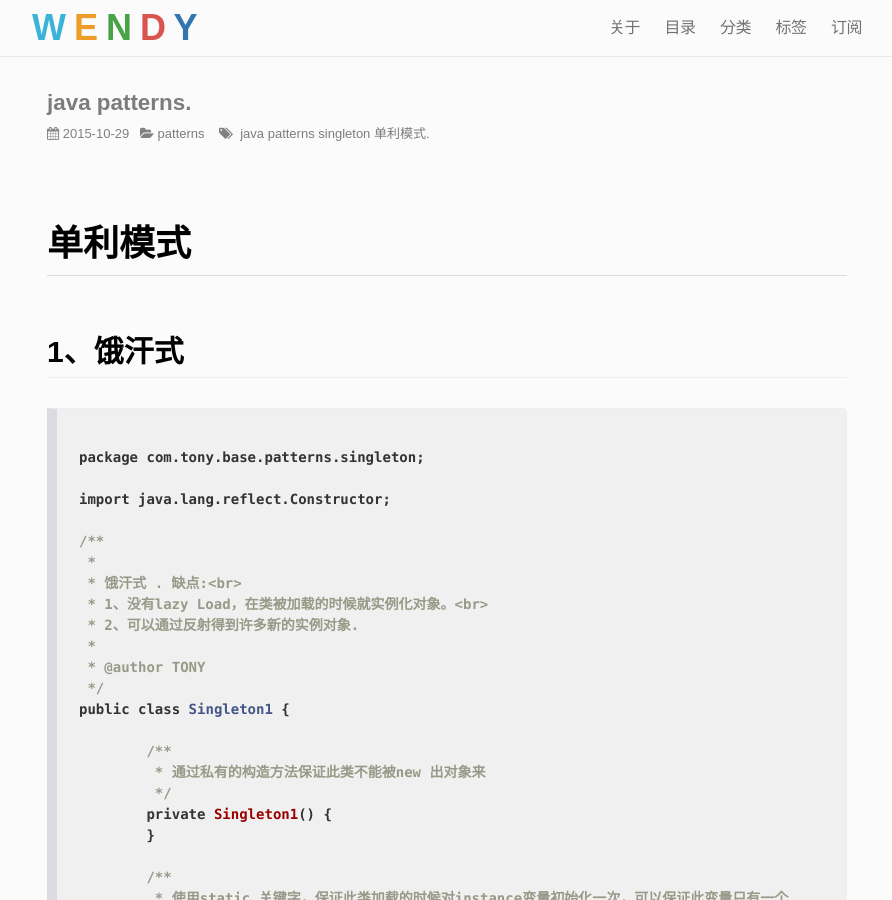
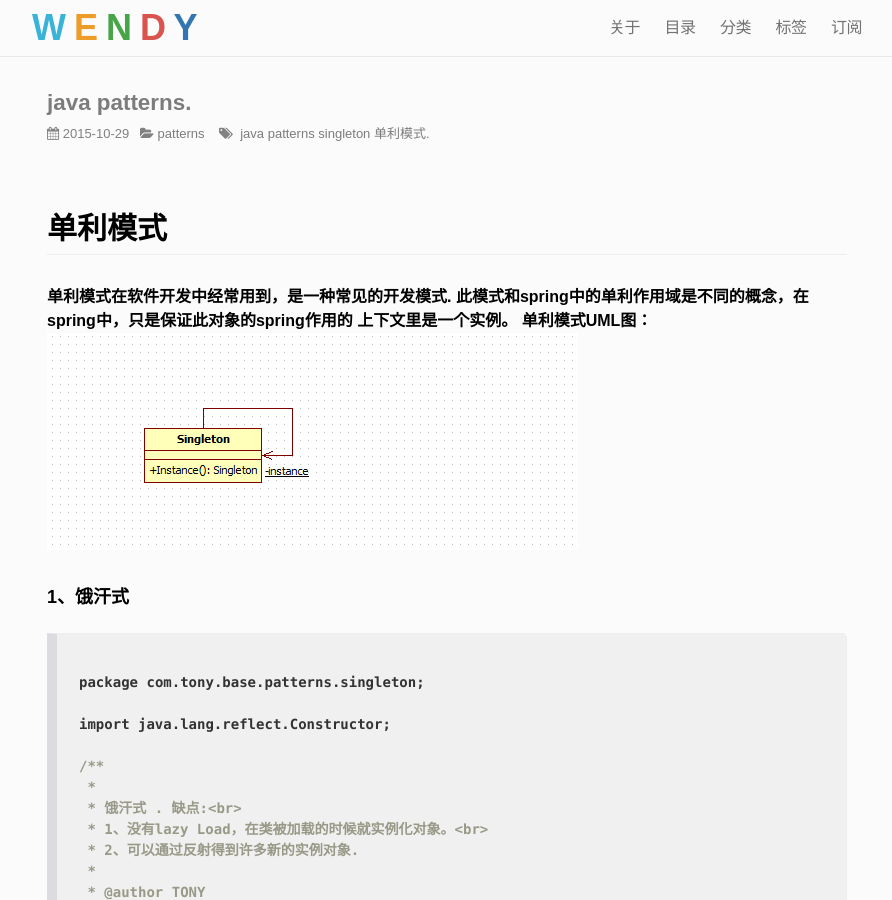
Before and after one commit to ywendy/ywendy.github.io, a Jekyll site: the page built from _posts/2015-10-29-patterns-singleton-1.md, in a window 1280 px wide and 900 px high. Shown: the whole window, without its empty margins (193-1085 px from the left). Built offline with Jekyll 4.4.1, drawn with Linux system fonts in a browser that asks for light colours; nearby versions of some CDN libraries; Markdown is read by kramdown in place of the engine named in the settings; comment, search, counter and statistics services are not loaded.

Commit message:
单利模式类图

````diff
--- a/_posts/2015-10-29-patterns-singleton-1.md
+++ b/_posts/2015-10-29-patterns-singleton-1.md
@@ -5,8 +5,13 @@ category: patterns
 tags:  java patterns singleton 单利模式.
 ---
 
-#单利模式
-##1、饿汗式
+##单利模式
+单利模式在软件开发中经常用到，是一种常见的开发模式.
+此模式和spring中的单利作用域是不同的概念，在spring中，只是保证此对象的spring作用的
+上下文里是一个实例。
+单利模式UML图：
+![](https://ywendy.github.io/img/java-patterns-singleton.png)
+####1、饿汗式
 ```java
 
 package com.tony.base.patterns.singleton;
````
Also changed, not shown: img/java-patterns-singleton.png (added).
